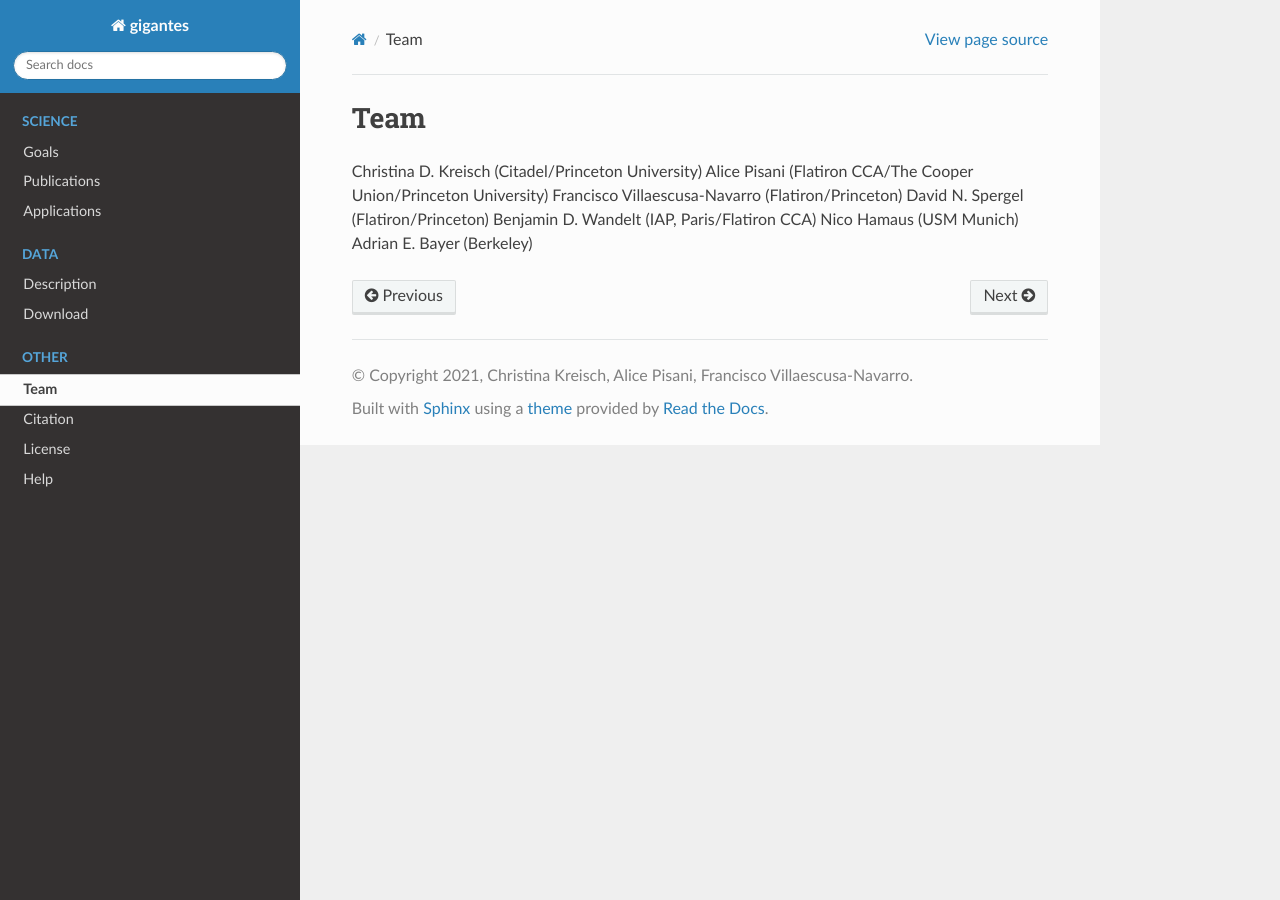
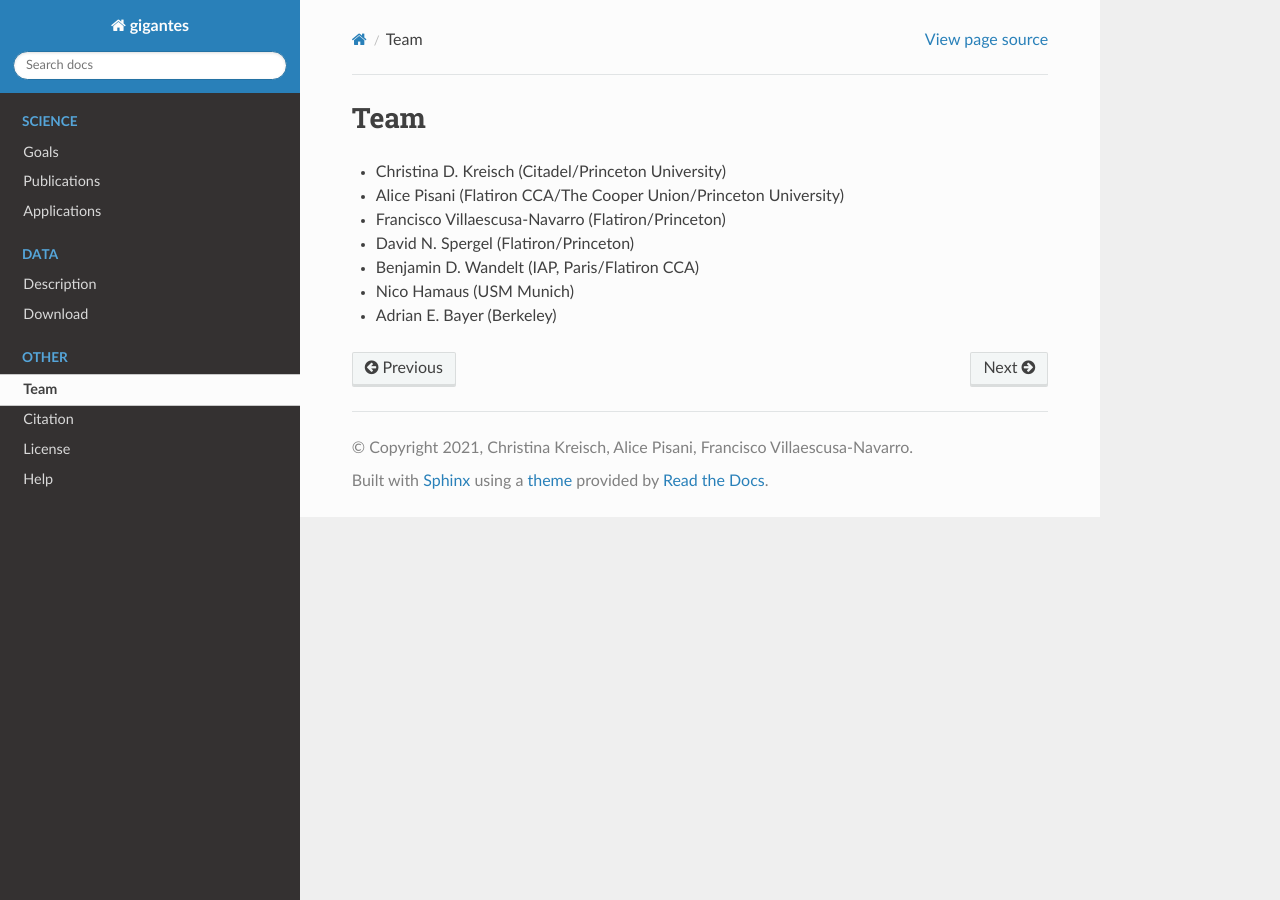
Before and after one commit to ckreisch/GIGANTES, a Sphinx documentation site: the page built from source/Team.rst, in a window 1280 px wide. Built offline with Sphinx 7.4.7 and the Read the Docs theme 2.0.0, drawn with Linux system fonts in a browser that asks for light colours.

Commit message:
update documentation

```diff
--- a/source/Team.rst
+++ b/source/Team.rst
@@ -1,9 +1,10 @@
 Team
 ======
-Christina D. Kreisch (Citadel/Princeton University)
-Alice Pisani (Flatiron CCA/The Cooper Union/Princeton University)
-Francisco Villaescusa-Navarro (Flatiron/Princeton)
-David N. Spergel (Flatiron/Princeton)
-Benjamin D. Wandelt (IAP, Paris/Flatiron CCA)
-Nico Hamaus (USM Munich)
-Adrian E. Bayer (Berkeley)
+
+- Christina D. Kreisch (Citadel/Princeton University)
+- Alice Pisani (Flatiron CCA/The Cooper Union/Princeton University)
+- Francisco Villaescusa-Navarro (Flatiron/Princeton)
+- David N. Spergel (Flatiron/Princeton)
+- Benjamin D. Wandelt (IAP, Paris/Flatiron CCA)
+- Nico Hamaus (USM Munich)
+- Adrian E. Bayer (Berkeley)
```
